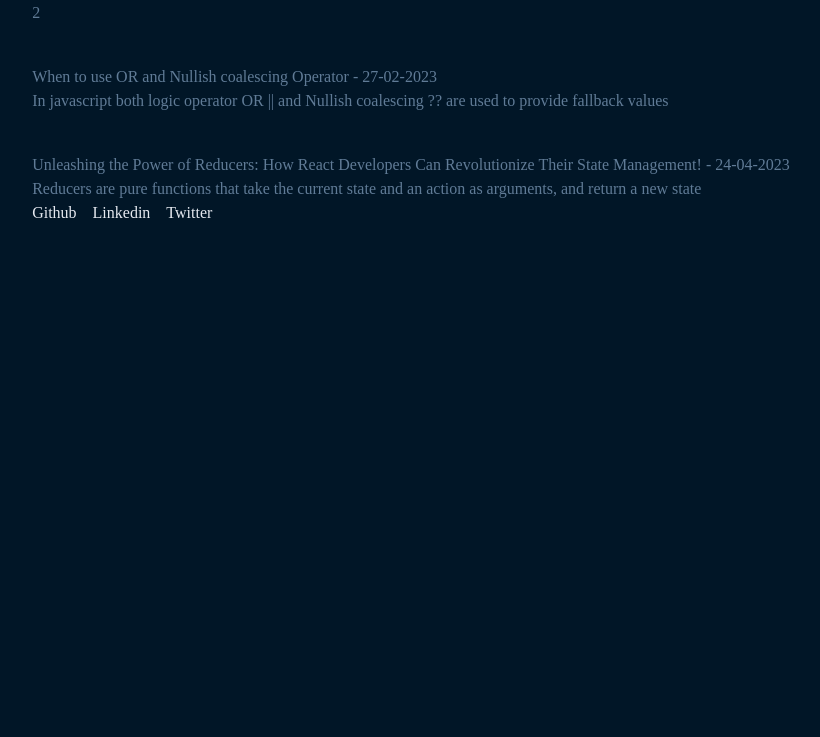
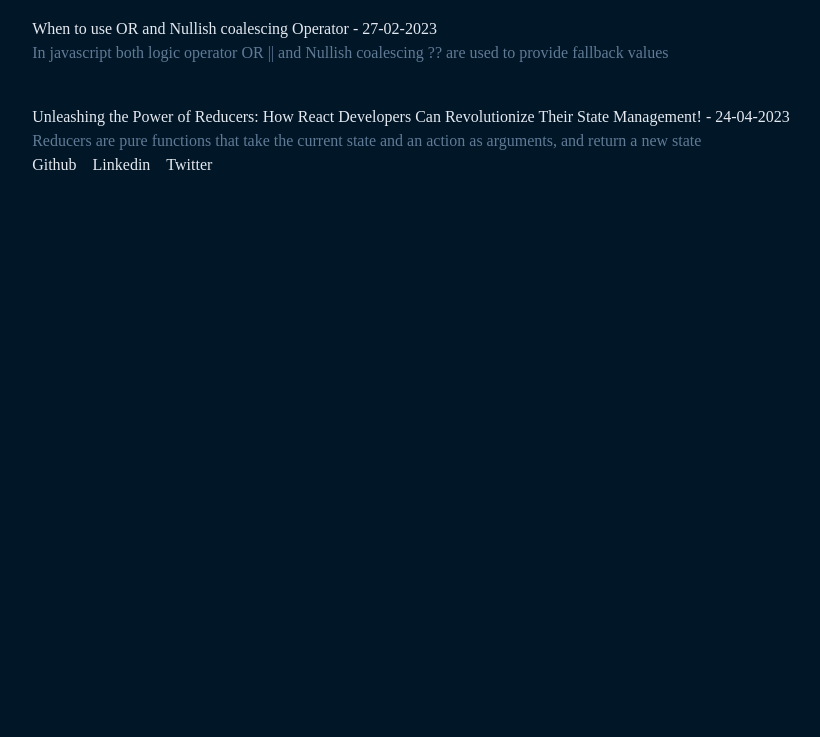
Before and after one commit to IbrahimBagalwa/reactionroad.io, a Gatsby site: page / in a window 1280 px wide. Shown: the part 63-800 px from the top of the page, without its empty margins (229-1049 px from the left). Built offline with nearby package versions, Linux system fonts and the light colour scheme; Gatsby itself is replaced by a stand-in of ours; a web font is replaced by a local one.

Commit message:
feat: update our blog post

```diff
--- a/src/pages/index.js
+++ b/src/pages/index.js
@@ -2,24 +2,22 @@ import * as React from "react"
 
 import Layout from "../components/layout"
 import Seo from "../components/seo"
-import { graphql } from "gatsby"
+import { Link, graphql } from "gatsby"
 
 const IndexPage = ({ data }) => {
   console.log(data)
   return (
     <Layout>
-      <div>
-        <h1>Ibrahim thoughts</h1>
-        <h4>{data.allMarkdownRemark.totalCount}</h4>
-        {data.allMarkdownRemark.edges.map(({ node }) => (
+      {data.allMarkdownRemark.edges.map(({ node }) => (
+        <Link to={node.fields.slug}>
           <div key={node.id} className="mt-10">
-            <h2>
+            <h1 className="text-[#E5E9F0]">
               {node.frontmatter.title} - {node.frontmatter.date}
-            </h2>
-            <p>{node.frontmatter.description}</p>
+            </h1>
+            <span>{node.frontmatter.description}</span>
           </div>
-        ))}
-      </div>
+        </Link>
+      ))}
     </Layout>
   )
 }
@@ -34,7 +32,7 @@ export const Head = () => <Seo title="Home" />
 export default IndexPage
 export const query = graphql`
   query {
-    allMarkdownRemark {
+    allMarkdownRemark(sort: { fields: [frontmatter___date], order: DESC }) {
       totalCount
       edges {
         node {
@@ -44,6 +42,9 @@ export const query = graphql`
             title
             date
           }
+          fields {
+            slug
+          }
           excerpt
         }
       }
--- a/src/templates/blog-post.js
+++ b/src/templates/blog-post.js
@@ -6,10 +6,8 @@ const BlogPost = ({ data }) => {
   const post = data.markdownRemark
   return (
     <Layout>
-      <div>
-        <h1>{post.frontmatter.title}</h1>
-        <div dangerouslySetInnerHTML={{ __html: post.html }} />
-      </div>
+      <h1>{post.frontmatter.title}</h1>
+      <div dangerouslySetInnerHTML={{ __html: post.html }} />
     </Layout>
   )
 }
```
